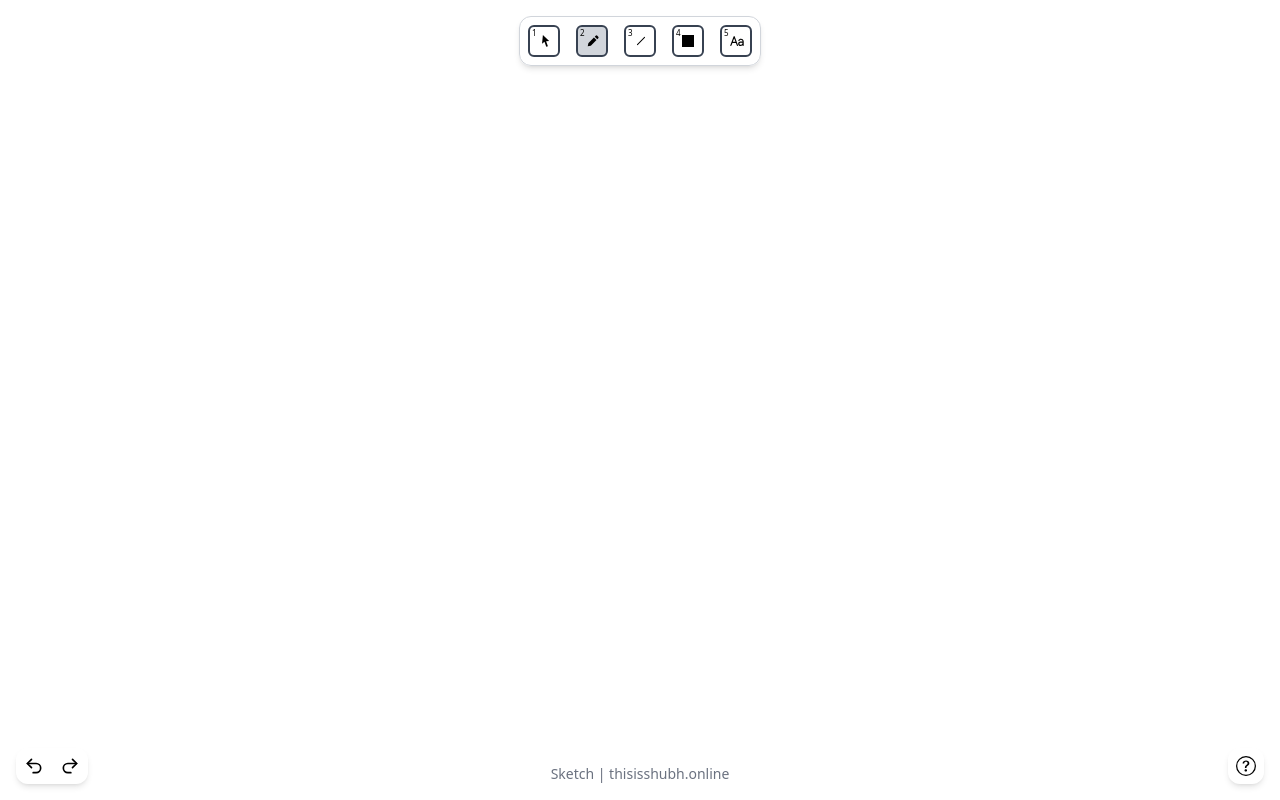
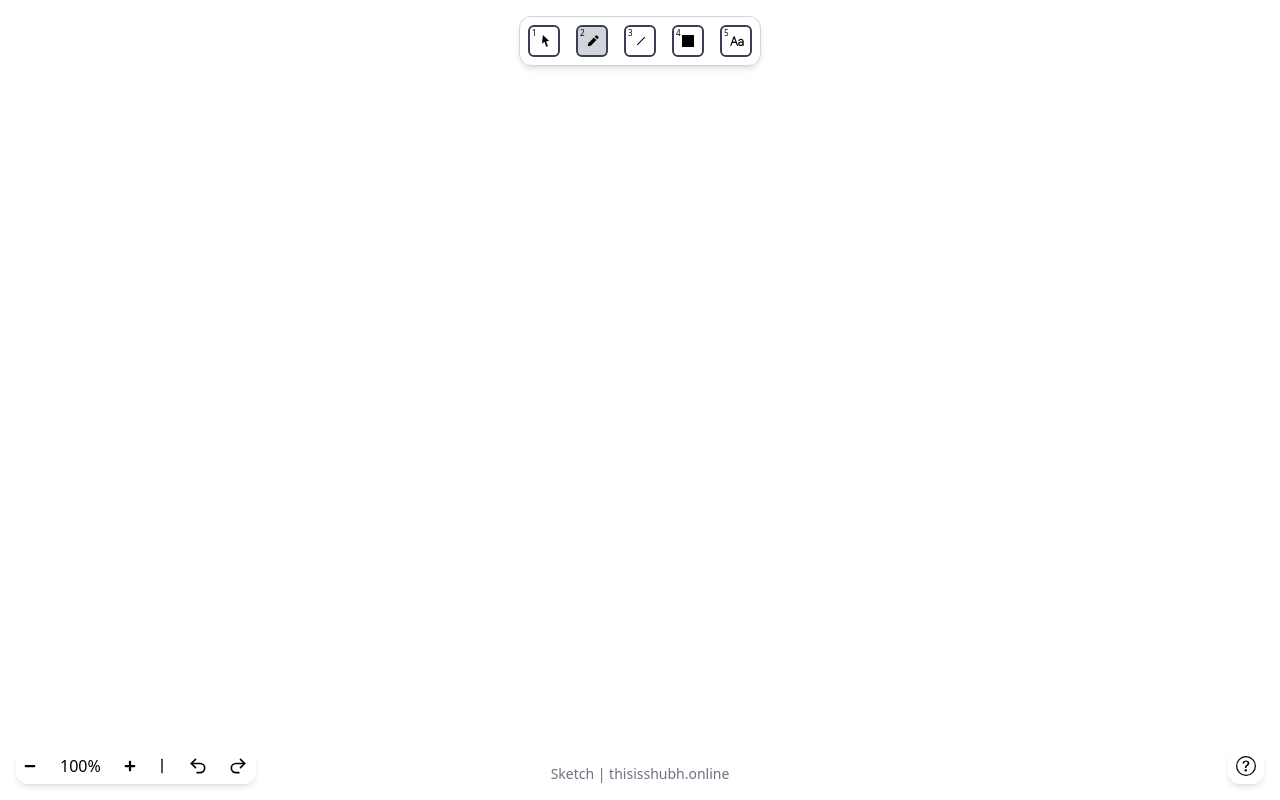
Before and after one commit to aryashubhanshu/canvas-drawing-app, a React (Vite) app: page / in a window 1280 px wide. Built offline with nearby package versions, Linux system fonts and the light colour scheme; a web font is replaced by a local one.

Commit message:
Added Zoom

```diff
--- a/src/App.jsx
+++ b/src/App.jsx
@@ -3,10 +3,11 @@ import { useEffect, useLayoutEffect, useRef, useState } from "react";
 import { AiOutlineLine } from "react-icons/ai";
 import { BiSolidPencil } from "react-icons/bi";
 import { BsQuestionCircle } from "react-icons/bs";
-import { FaSquareFull } from "react-icons/fa";
+import { FaMinus, FaPlus, FaSquareFull } from "react-icons/fa";
 import { IoText } from "react-icons/io5";
 import { LuRedo2, LuUndo2 } from "react-icons/lu";
 import { RiCursorFill } from "react-icons/ri";
+import { RxDividerVertical } from "react-icons/rx";
 
 import rough from "roughjs/bundled/rough.esm";
 
@@ -252,6 +253,8 @@ const App = () => {
     x: 0,
     y: 0,
   });
+  const [scale, setScale] = useState(1);
+  const [scaleOffset, setScaleOffset] = useState({ x: 0, y: 0 });
   const pressedKeys = usePressedKeys();
 
   useLayoutEffect(() => {
@@ -261,8 +264,21 @@ const App = () => {
 
     context.clearRect(0, 0, canvas.width, canvas.height);
 
+    const scaledWidth = canvas.width * scale;
+    const scaledHeight = canvas.height * scale;
+
+    const scaleOffsetX = (scaledWidth - canvas.width) / 2;
+    const scaleOffsetY = (scaledHeight - canvas.height) / 2;
+
+    setScaleOffset({ x: scaleOffsetX, y: scaleOffsetY });
+
     context.save();
-    context.translate(panOffset.x, panOffset.y);
+    context.translate(
+      panOffset.x * scale - scaleOffsetX,
+      panOffset.y * scale - scaleOffsetY
+    );
+
+    context.scale(scale, scale);
 
     elements.forEach((element) => {
       if (action === "writing" && selectedElement.id === element.id) return;
@@ -270,7 +286,7 @@ const App = () => {
     });
 
     context.restore();
-  }, [elements, selectedElement, action, panOffset]);
+  }, [elements, selectedElement, action, panOffset, scale]);
 
   useEffect(() => {
     const keyStrokeHandler = (event) => {
@@ -315,21 +331,27 @@ const App = () => {
   }, [action, selectedElement]);
 
   useEffect(() => {
-    const panFunction = (event) => {
+    const panOrZoomFunction = (event) => {
+      if (pressedKeys.has("Meta") || pressedKeys.has("Control"))
+        onZoom(event.deltaY * -0.01);
+      else {
         setPanOffset((prevOffset) => ({
           x: prevOffset.x - event.deltaX,
           y: prevOffset.y - event.deltaY,
         }));
+      }
     };
 
-    document.addEventListener("wheel", panFunction);
+    document.addEventListener("wheel", panOrZoomFunction);
 
-    return () => document.removeEventListener("wheel", panFunction);
-  }, []);
+    return () => document.removeEventListener("wheel", panOrZoomFunction);
+  }, [pressedKeys]);
 
   const getMouseCoordinates = (event) => {
-    const clientX = event.clientX - panOffset.x;
-    const clientY = event.clientY - panOffset.y;
+    const clientX =
+      (event.clientX - panOffset.x * scale + scaleOffset.x) / scale;
+    const clientY =
+      (event.clientY - panOffset.y * scale + scaleOffset.y) / scale;
 
     return { clientX, clientY };
   };
@@ -384,9 +406,12 @@ const App = () => {
   const handleMouseMove = (event) => {
     const { clientX, clientY } = getMouseCoordinates(event);
 
+    event.target.style.cursor = "default";
+
     if (action === "panning") {
       const deltaX = clientX - startPanMousePosition.x;
       const deltaY = clientY - startPanMousePosition.y;
+      event.target.style.cursor = "grabbing";
       setPanOffset((prevOffset) => ({
         x: prevOffset.x + deltaX,
         y: prevOffset.y + deltaY,
@@ -525,6 +550,10 @@ const App = () => {
     });
   };
 
+  const onZoom = (delta) => {
+    setScale((prevData) => Math.min(Math.max(prevData + delta, 0.1), 20));
+  };
+
   return (
     <div>
       <div className="fixed bottom-4 left-1/2 -translate-x-1/2 text-sm text-gray-500">
@@ -611,7 +640,26 @@ const App = () => {
           </label>
         </div>
       </div>
-      <div className="fixed bottom-4 flex items-center justify-between left-4 border-gray-300 rounded-xl shadow-md z-20">
+      <div className="fixed bottom-4 flex gap-2 items-center justify-between left-4 border-gray-300 rounded-xl shadow-md z-20">
+        <div className="flex items-center gap-4">
+          <button
+            className="w-fit rounded-xl transition-all hover:bg-gray-300 px-2 py-2"
+            onClick={() => onZoom(-0.1)}
+          >
+            <FaMinus size={12} />
+          </button>
+          <div onClick={() => setScale(1)} className="text-md w-10">
+            {new Intl.NumberFormat("en-GB", { style: "percent" }).format(scale)}
+          </div>
+          <button
+            className="w-fit rounded-xl transition-all hover:bg-gray-300 px-2 py-2"
+            onClick={() => onZoom(0.1)}
+          >
+            <FaPlus size={12} />
+          </button>
+        </div>
+        <RxDividerVertical size={20} />
+        <div className="flex gap-1">
           <button
             className="w-full rounded-xl transition-all hover:bg-gray-300 px-2 py-2"
             onClick={undo}
@@ -624,6 +672,7 @@ const App = () => {
           >
             <LuRedo2 size={20} />
           </button>
+        </div>
       </div>
       <div className="fixed bottom-4 flex items-center justify-between right-4 border-gray-300 rounded-xl shadow-md z-20">
         <button
@@ -639,8 +688,12 @@ const App = () => {
           onBlur={handleBlur}
           style={{
             position: "fixed",
-            top: selectedElement.y1 - 12.5 + panOffset.y,
-            left: selectedElement.x1 + panOffset.x,
+            top:
+              (selectedElement.y1 - 12.5) * scale +
+              panOffset.y * scale -
+              scaleOffset.y,
+            left:
+              selectedElement.x1 * scale + panOffset.x * scale - scaleOffset.x,
             margin: 0,
             padding: 0,
             border: 0,
@@ -648,7 +701,7 @@ const App = () => {
             resize: "auto",
             overflow: "hidden",
             background: "transparent",
-            fontSize: "40px",
+            fontSize: `${40 * scale}px`,
           }}
           className="font-writing font-bold"
         />
```
Lines whose indentation alone changed are shown as unchanged.
